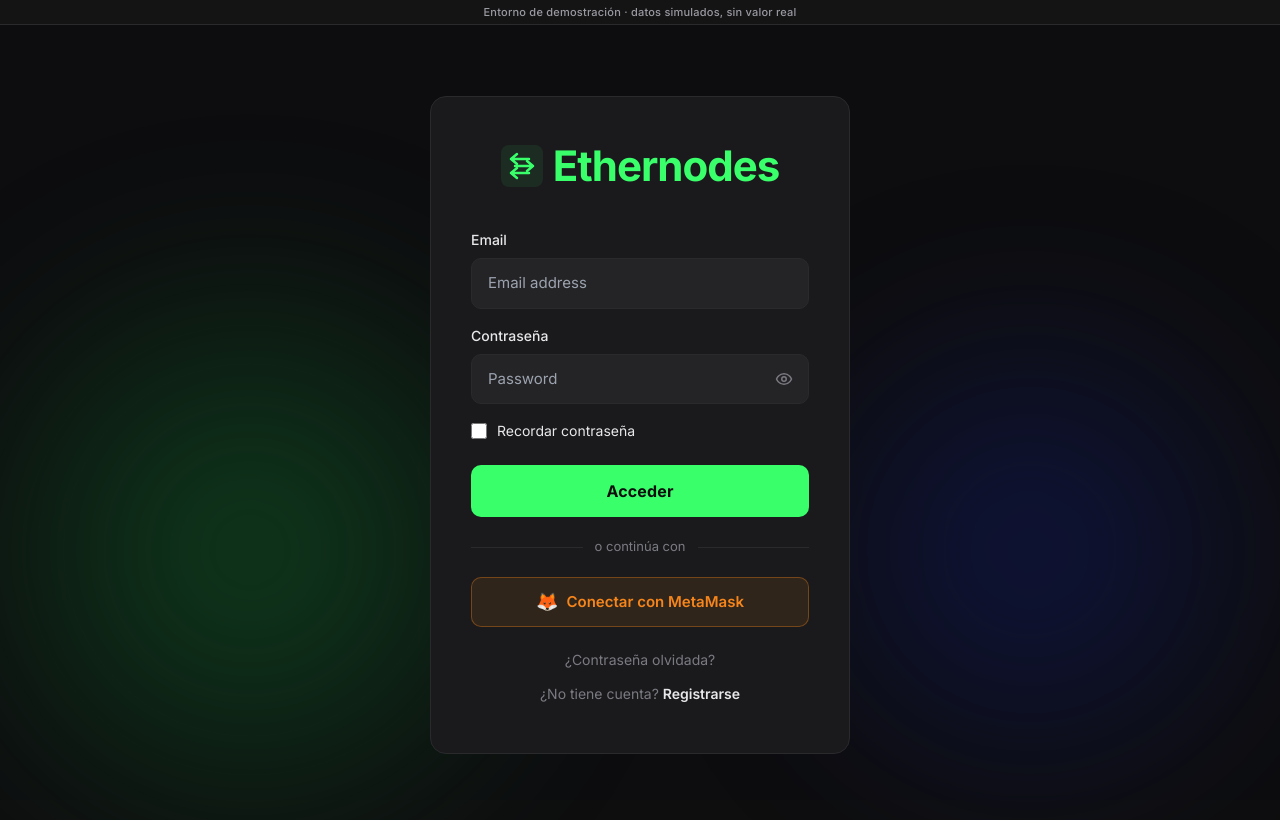
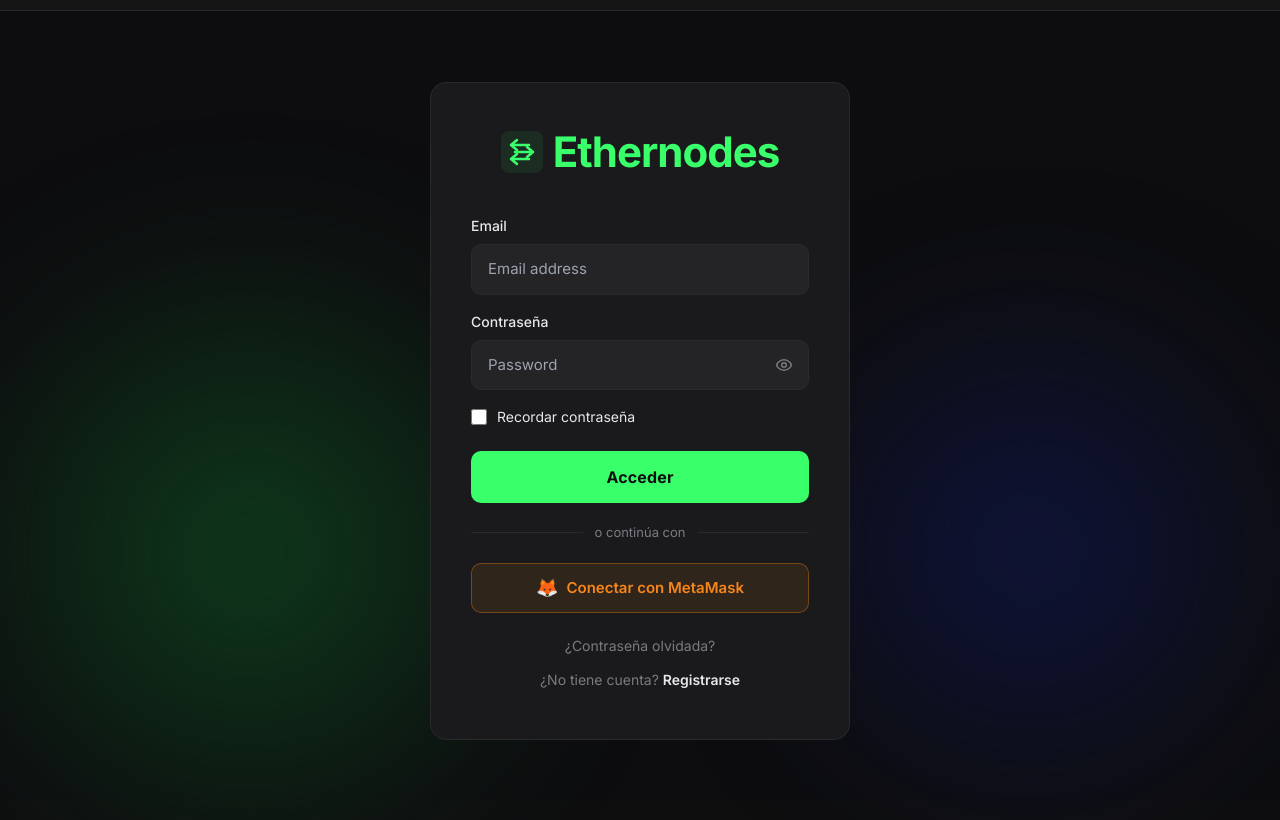
Before and after one commit to olipp7warlands/ethernodes-app, a Next.js app: page /login in a window 1280 px wide. Shown: the top 820 px of the page. Built offline with nearby package versions, Linux system fonts and the light colour scheme.

Commit message:
Update layout.tsx

```diff
--- a/app/layout.tsx
+++ b/app/layout.tsx
@@ -40,7 +40,6 @@
             lineHeight: 1.3,
           }}
         >
-          Entorno de demostración · datos simulados, sin valor real
         </div>
         {children}
       </body>
```
